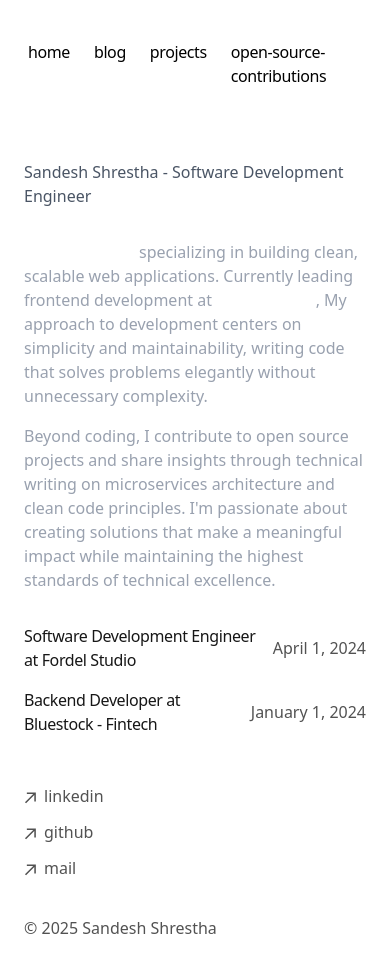
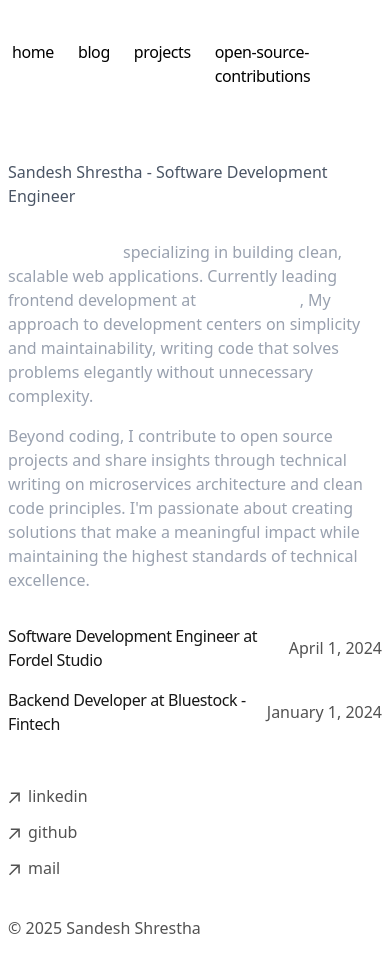
Before and after one commit to yoursandeshshrestha/Portfolio, a Next.js app: page / in a window 390 px wide. Shown: the top 972 px of the page. Built offline with nearby package versions, Linux system fonts and the light colour scheme.

Commit message:
refactor(layout): simplify RootLayout structure and styling

```diff
--- a/src/app/layout.tsx
+++ b/src/app/layout.tsx
@@ -73,7 +73,7 @@ export default function RootLayout({
 }) {
   return (
     <html lang="en" className={(GeistSans.variable, GeistMono.variable)}>
-      <body className="antialiased max-w-xl mx-4 mt-8 lg:mx-auto">
+      <body className="antialiased max-w-xl mt-8 mx-auto">
         <main className="flex-auto min-w-0 mt-6 flex flex-col px-2 md:px-0">
           <Navbar />
           {children}
```
